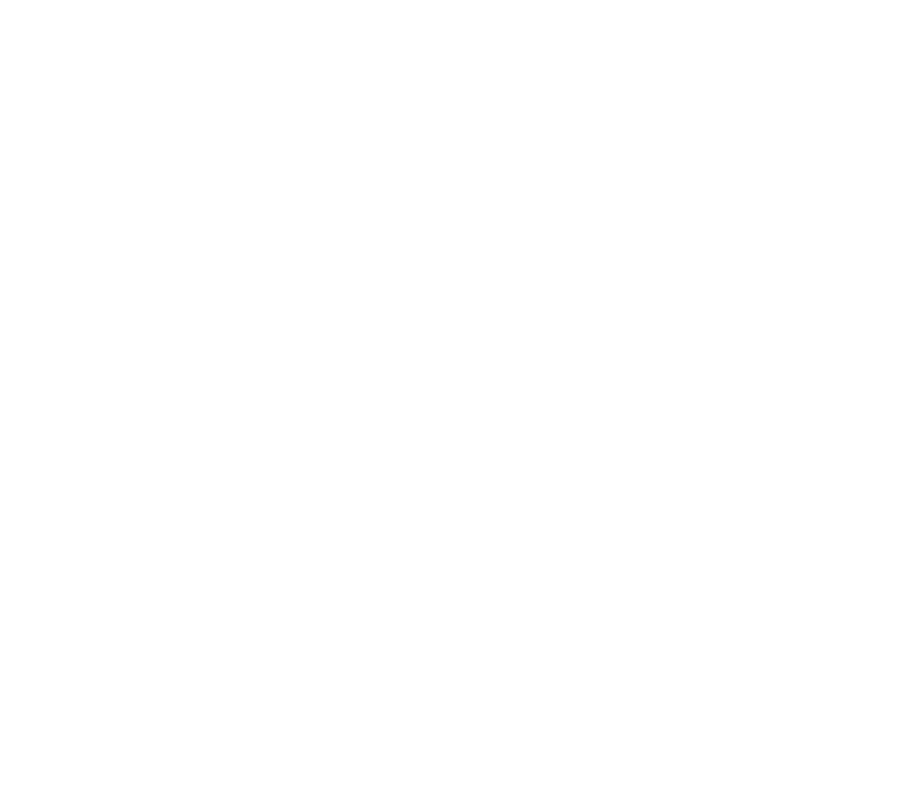
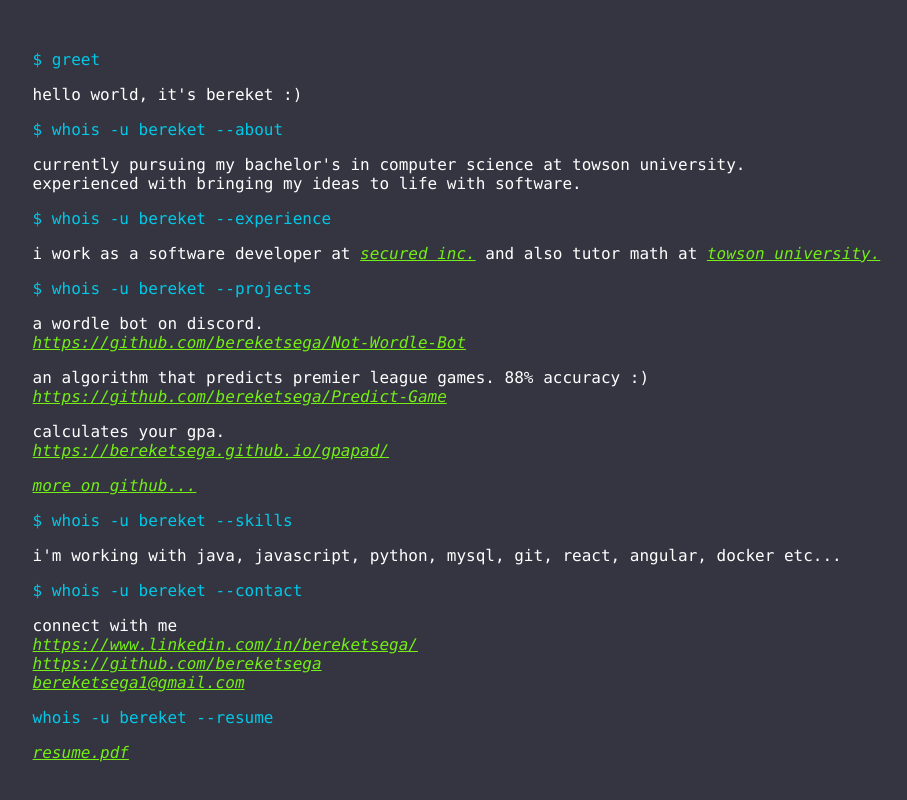
Before and after one commit to bereketsega/bereketsega.github.io, a plain HTML site: page index.html in a window 1280 px wide. Shown: the whole page, without its empty margins (1-908 px from the left). Drawn offline with Linux system fonts and the light colour scheme.

Commit message:
Implemented main page

```diff
--- a/index.html
+++ b/index.html
@@ -5,7 +5,84 @@
     <meta http-equiv="X-UA-Compatible" content="IE=edge" />
     <meta name="viewport" content="width=device-width, initial-scale=1.0" />
     <link rel="stylesheet" href="styles.css" />
-		<title>Bereket Sega</title>
+    <title>bereket sega</title>
   </head>
-	<body></body>
+  <body>
+    <div id="sections">
+      <div class="about">
+        <p class="cmd">$ greet</p>
+        <p class="out">hello world, it's bereket :)</p>
+        <p class="cmd">$ whois -u bereket --about</p>
+        <p class="out">
+          currently pursuing my bachelor's in computer science at towson university.
+          <br />
+          experienced with bringing my ideas to life with software.
+        </p>
+      </div>
+      <div class="experience">
+        <p class="cmd">$ whois -u bereket --experience</p>
+        <p class="out">
+          i work as a software developer at
+          <a href="https://secured.team/team" target="_blank"><i>secured inc.</i></a>
+          and also tutor math at
+          <a href="https://www.towson.edu/" target="_blank"><i>towson university.</i></a
+          >
+        </p>
+      </div>
+      <div class="projects">
+        <p class="cmd">$ whois -u bereket --projects</p>
+        <p class="out">
+          a wordle bot on discord.
+          <br />
+          <a href="https://github.com/bereketsega/Not-Wordle-Bot" target="_blank"
+            ><i>https://github.com/bereketsega/Not-Wordle-Bot</i></a
+          >
+        </p>
+        <p class="out">
+          an algorithm that predicts premier league games. 88% accuracy :)
+          <br />
+          <a href="https://github.com/bereketsega/Predict-Game" target="_blank"
+            ><i>https://github.com/bereketsega/Predict-Game</i></a
+          >
+        </p>
+        <p class="out">
+          calculates your gpa.
+          <br />
+          <a href="https://bereketsega.github.io/gpapad/" target="_blank"
+            ><i>https://bereketsega.github.io/gpapad/</i></a
+          >
+        </p>
+        <p class="out">
+          <a href="https://github.com/bereketsega" target="_blank"><i>more on github...</i></a>
+        </p>
+      </div>
+      <div class="skills">
+        <p class="cmd">$ whois -u bereket --skills</p>
+        <p class="out">
+          i'm working with java, javascript, python, mysql, git, react, angular, docker etc...
+        </p>
+      </div>
+      <div class="about">
+        <p class="cmd">$ whois -u bereket --contact</p>
+        <p class="out">
+          connect with me
+          <br />
+          <a href="https://www.linkedin.com/in/bereketsega/" target="_blank"
+            ><i>https://www.linkedin.com/in/bereketsega/</i></a
+          >
+          <br />
+          <a href="https://github.com/bereketsega" target="_blank"
+            ><i>https://github.com/bereketsega</i></a
+          >
+          <br />
+          <a href="mailto:bereketsega1@gmail.com" target="_blank"><i>bereketsega1@gmail.com</i></a>
+          <br />
+        </p>
+        <p class="cmd">whois -u bereket --resume</p>
+        <p class="out">
+          <a href="/assets/resume.pdf" target="_blank"><i>resume.pdf</i></a>
+        </p>
+      </div>
+    </div>
+  </body>
 </html>
--- a/styles.css
+++ b/styles.css
@@ -0,0 +1,18 @@
+body {
+	background-color: #343541;
+	color: #ffffff;
+	font-family: Consolas, Menlo, 'courier new', monospace;
+	padding: 2%;
+}
+
+.cmd {
+	color: #02c8e7;
+}
+
+.out {
+	color: #ffffff;
+}
+
+a {
+	color: #74ee15;;
+}
```
Also changed, not shown: 1 other file. Lines whose indentation alone changed are shown as unchanged.
